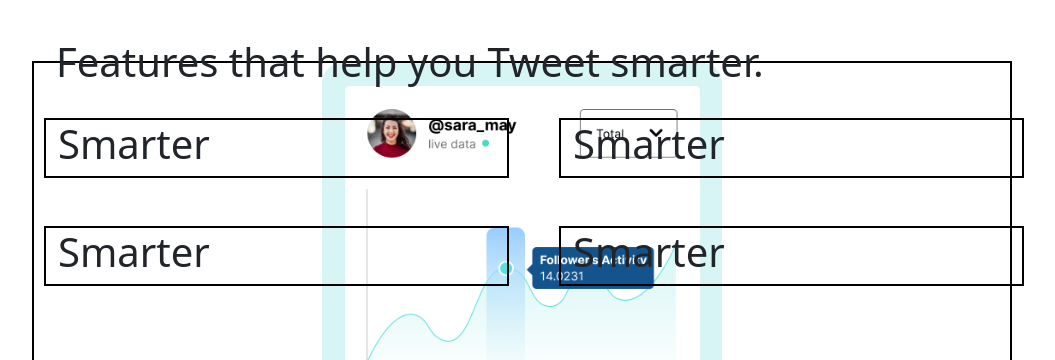
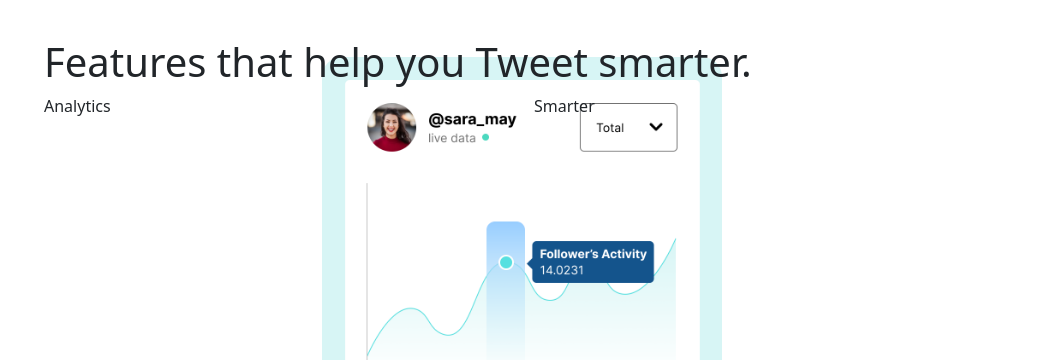
Before and after one commit to joshg1912/landing-page, a website: page index.html in a window 1280 px wide. Shown: the part 912-1272 px from the top of the page, without its empty margins (106-1161 px from the left). Drawn offline with nearby package versions, Linux system fonts and the light colour scheme.

Commit message:
adds grid display to setion-features

```diff
--- a/index.html
+++ b/index.html
@@ -40,20 +40,11 @@
     </div>
     </header>
     <section class="features">
-        <div class="container">
         <h1>Features that help you Tweet smarter.</h1>
-
-           <div class="row inner py-4">
-               <div class="col"><h1>Smarter</h1></div>
-               <div class="col"><h1>Smarter</h1></div>
-           </div>
-
-           <div class="row inner py-4">
-            <div class="col"><h1>Smarter</h1></div>
-            <div class="col"><h1>Smarter</h1></div>
-        </div>
-        </div>
-
+     <div class="section-features">
+        <div class="features-card">Analytics</div>
+        <div class="features-card">Smarter</div>
+  </div>
     </section>
 </body>
 </html>
--- a/style.css
+++ b/style.css
@@ -84,14 +84,10 @@ header {
 .features {
     height: 100vh;
     padding: 150px;
+}
+
+.section-features {
+    display: grid;
+    grid-template-columns: repeat(2, 1fr);
 
 }
-
-
-.inner {
-    column-gap: 50px;
-}
-.col {
-    border: 2px solid black;
-
-}
```
